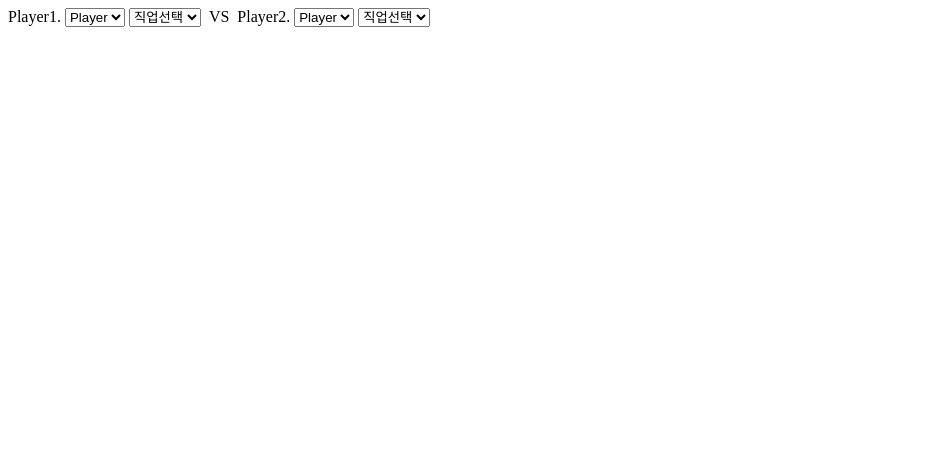
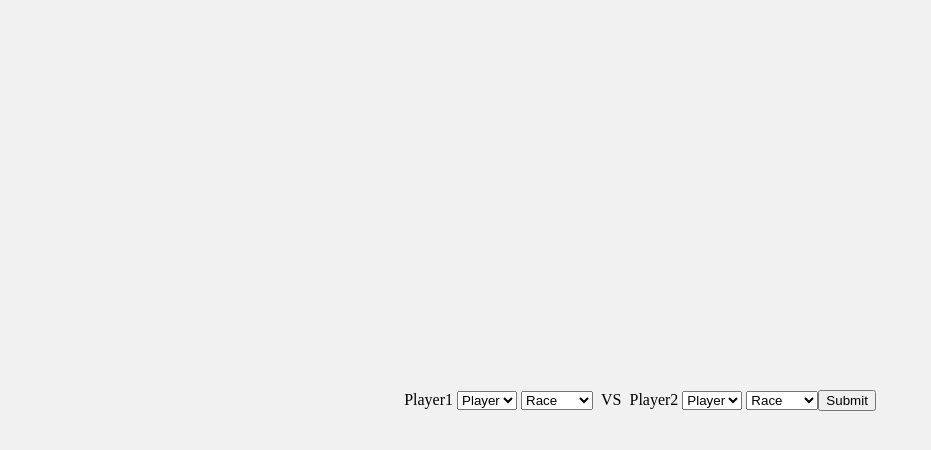
Before and after one commit to powerblossom1423/star_record, a plain HTML site: page index.html in a window 1280 px wide. Shown: the whole page, without its empty margins (0-931 px from the left). Drawn offline with Linux system fonts and the light colour scheme.

Commit message:
Update index.html

```diff
--- a/index.html
+++ b/index.html
@@ -10,10 +10,26 @@
     div {
       float: left;
     }
+    body {
+      display: flex;
+      align-items: center;
+      justify-content: center;
+      margin: 0 auto;
+      height: 100vh;
+      background-color: #f1f1f1;
+    }
+    input {
+      display: flex;
+      align-items: center;
+      justify-content: center;
+      margin: 0 auto;
+    }
   </style>
+
   <body>
     <div>
-      Player1.
+
+      Player1
         <select name="player">
           <option value="">Player</option>
           <option value="학생">김희승</option>
@@ -21,9 +37,10 @@
           <option value="회사원">전성일</option>
           <option value="기타">김진호</option>
         </select>
+      </form>
 
       <select name="job">
-        <option value="">직업선택</option>
+        <option value="">Race</option>
         <option value="학생">저그</option>
         <option value="회사원">테란</option>
         <option value="기타">프로토스</option>
@@ -32,7 +49,7 @@
     <div>&nbsp;&nbsp;VS&nbsp;&nbsp;</div>
 
     <div>
-      Player2.
+      Player2
       <select name="player">
         <option value="">Player</option>
         <option value="학생">김희승</option>
@@ -41,11 +58,13 @@
         <option value="기타">김진호</option>
       </select>
       <select name="job">
-        <option value="">직업선택</option>
+        <option value="">Race</option>
         <option value="학생">저그</option>
         <option value="회사원">테란</option>
         <option value="기타">프로토스</option>
       </select>
     </div>
+    <div><input type="submit" name="" id=""></div>
+
   </body>
 </html>
```
Lines whose indentation alone changed are shown as unchanged.
